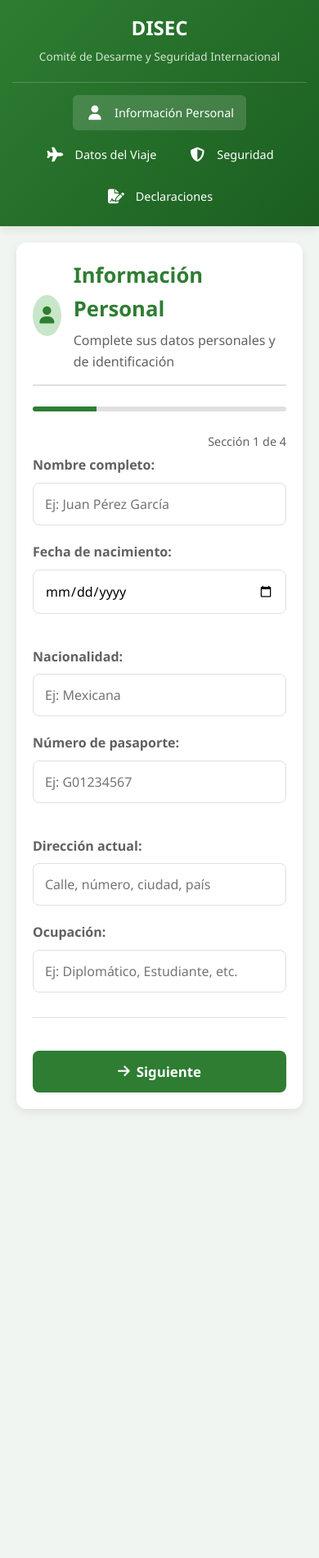
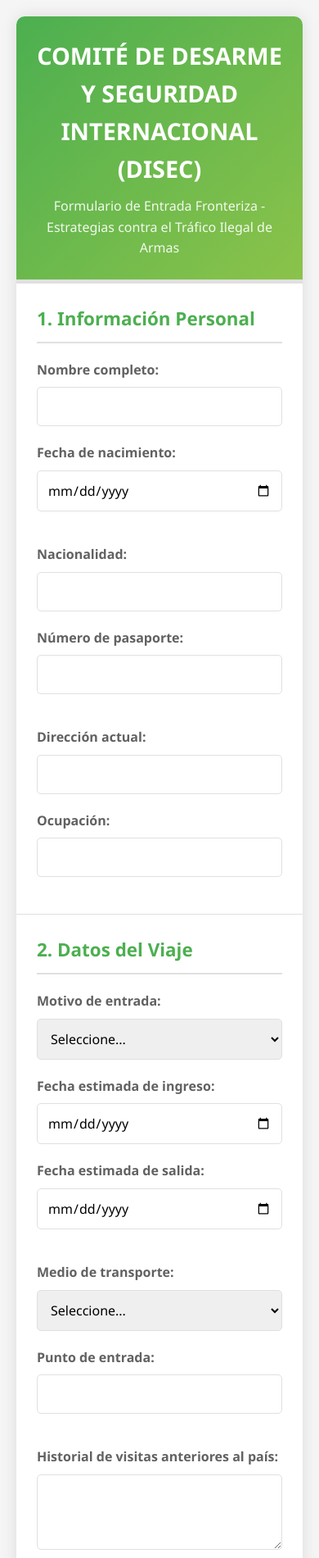
Before and after one commit to Jornielrd/CEPAL, a plain HTML site: page index.html in a window 390 px wide. Shown: the top 1901 px of the page at 82% size. Before the commit the page ends 1403 px from the top, so only its background shows below. Drawn offline with Linux system fonts and the light colour scheme.

Commit message:
Update index.html

```diff
--- a/index.html
+++ b/index.html
@@ -4,17 +4,14 @@
     <meta charset="UTF-8">
     <meta name="viewport" content="width=device-width, initial-scale=1.0">
     <title>DISEC - Formulario de Seguridad Fronteriza</title>
-    <link rel="stylesheet" href="https://cdnjs.cloudflare.com/ajax/libs/font-awesome/6.4.0/css/all.min.css">
     <style>
         :root {
-            --verde-primario: #2E7D32;
-            --verde-secundario: #4CAF50;
-            --verde-claro: #C8E6C9;
+            --verde-primario: #4CAF50;
+            --verde-secundario: #8BC34A;
             --gris-claro: #f5f5f5;
             --gris-medio: #e0e0e0;
             --gris-oscuro: #616161;
             --blanco: #ffffff;
-            --sombra: 0 4px 12px rgba(0, 0, 0, 0.08);
         }
 
         * {
@@ -25,140 +22,55 @@
         }
 
         body {
-            background-color: #f0f5f1;
+            background-color: var(--gris-claro);
             color: #333;
             line-height: 1.6;
-            display: flex;
-            min-height: 100vh;
+            padding: 20px;
         }
 
-        /* Menú lateral */
-        .menu-lateral {
-            width: 260px;
-            background: linear-gradient(135deg, var(--verde-primario), #1B5E20);
-            color: white;
-            padding: 25px 15px;
-            box-shadow: var(--sombra);
-            position: sticky;
-            top: 0;
-            height: 100vh;
-            overflow-y: auto;
+        .container {
+            max-width: 800px;
+            margin: 0 auto;
+            background-color: var(--blanco);
+            border-radius: 10px;
+            box-shadow: 0 0 20px rgba(0, 0, 0, 0.1);
+            overflow: hidden;
         }
 
-        .logo {
+        header {
+            background: linear-gradient(135deg, var(--verde-primario), var(--verde-secundario));
+            color: white;
+            padding: 25px;
             text-align: center;
-            margin-bottom: 30px;
-            padding-bottom: 20px;
-            border-bottom: 1px solid rgba(255, 255, 255, 0.2);
+            border-bottom: 5px solid var(--gris-medio);
         }
 
-        .logo h1 {
-            font-size: 1.5rem;
-            margin-bottom: 5px;
+        h1 {
+            font-size: 1.8rem;
+            margin-bottom: 10px;
         }
 
-        .logo p {
-            font-size: 0.85rem;
-            opacity: 0.8;
-        }
-
-        .menu-items {
-            list-style: none;
-        }
-
-        .menu-items li {
-            margin-bottom: 5px;
-        }
-
-        .menu-items a {
-            display: flex;
-            align-items: center;
-            padding: 12px 15px;
-            color: white;
-            text-decoration: none;
-            border-radius: 6px;
-            transition: all 0.3s ease;
-            font-size: 0.95rem;
-        }
-
-        .menu-items a:hover, .menu-items a.active {
-            background-color: rgba(255, 255, 255, 0.15);
-        }
-
-        .menu-items i {
-            margin-right: 12px;
-            font-size: 1.1rem;
-            width: 24px;
-            text-align: center;
-        }
-
-        /* Contenido principal */
-        .contenido-principal {
-            flex: 1;
-            padding: 30px;
-            overflow-y: auto;
+        .subtitulo {
+            font-size: 1rem;
+            font-weight: normal;
+            opacity: 0.9;
         }
 
         .seccion {
-            background-color: var(--blanco);
-            border-radius: 12px;
-            box-shadow: var(--sombra);
-            padding: 30px;
-            margin-bottom: 30px;
-            display: none;
+            padding: 25px;
+            border-bottom: 1px solid var(--gris-medio);
         }
 
-        .seccion.activa {
-            display: block;
-            animation: fadeIn 0.5s ease;
-        }
-
-        @keyframes fadeIn {
-            from { opacity: 0; transform: translateY(10px); }
-            to { opacity: 1; transform: translateY(0); }
-        }
-
-        .seccion-header {
-            display: flex;
-            align-items: center;
-            margin-bottom: 25px;
-            padding-bottom: 15px;
-            border-bottom: 2px solid var(--gris-medio);
-        }
-
-        .seccion-icono {
-            background-color: var(--verde-claro);
-            width: 50px;
-            height: 50px;
-            border-radius: 50%;
-            display: flex;
-            align-items: center;
-            justify-content: center;
-            margin-right: 15px;
-            color: var(--verde-primario);
-            font-size: 1.3rem;
+        .seccion:last-child {
+            border-bottom: none;
         }
 
         .seccion-titulo {
             color: var(--verde-primario);
-            font-size: 1.6rem;
-        }
-
-        .seccion-descripcion {
-            color: var(--gris-oscuro);
-            font-size: 1rem;
-            margin-top: 5px;
-        }
-
-        /* Estilos del formulario */
-        .form-row {
-            display: flex;
-            gap: 25px;
             margin-bottom: 20px;
-        }
-
-        .form-col {
-            flex: 1;
+            padding-bottom: 10px;
+            border-bottom: 2px solid var(--gris-medio);
+            font-size: 1.4rem;
         }
 
         .form-group {
@@ -174,23 +86,33 @@
 
         input, select, textarea {
             width: 100%;
-            padding: 14px;
+            padding: 12px;
             border: 1px solid var(--gris-medio);
-            border-radius: 8px;
+            border-radius: 5px;
             font-size: 1rem;
-            transition: all 0.3s;
+            transition: border-color 0.3s;
         }
 
         input:focus, select:focus, textarea:focus {
             border-color: var(--verde-primario);
             outline: none;
-            box-shadow: 0 0 0 3px rgba(76, 175, 80, 0.2);
+            box-shadow: 0 0 5px rgba(76, 175, 80, 0.3);
+        }
+
+        .form-row {
+            display: flex;
+            gap: 20px;
+            margin-bottom: 20px;
+        }
+
+        .form-col {
+            flex: 1;
         }
 
         .radio-group {
             display: flex;
-            gap: 25px;
-            margin-top: 8px;
+            gap: 15px;
+            margin-top: 5px;
         }
 
         .radio-option {
@@ -200,224 +122,88 @@
 
         .radio-option input {
             width: auto;
-            margin-right: 8px;
+            margin-right: 5px;
         }
 
         .checkbox-group {
             background-color: var(--gris-claro);
-            padding: 25px;
-            border-radius: 10px;
-            margin-top: 15px;
+            padding: 20px;
+            border-radius: 8px;
+            margin-top: 10px;
         }
 
         .checkbox-item {
-            margin-bottom: 18px;
+            margin-bottom: 15px;
             display: flex;
-            align-items: flex-start;
         }
 
         .checkbox-item input {
             width: auto;
-            margin-right: 12px;
+            margin-right: 10px;
             margin-top: 5px;
         }
 
         .checkbox-item label {
             font-weight: normal;
             margin-bottom: 0;
-            line-height: 1.5;
         }
 
-        /* Botones de navegación */
-        .botones-navegacion {
-            display: flex;
-            justify-content: space-between;
-            margin-top: 30px;
-            padding-top: 25px;
-            border-top: 1px solid var(--gris-medio);
-        }
-
-        .btn {
-            padding: 14px 32px;
-            font-size: 1.05rem;
-            border-radius: 8px;
-            cursor: pointer;
-            transition: all 0.3s;
-            font-weight: 600;
-            display: inline-flex;
-            align-items: center;
-            justify-content: center;
-        }
-
-        .btn i {
-            margin-right: 8px;
-        }
-
-        .btn-anterior {
-            background-color: var(--gris-medio);
-            color: var(--gris-oscuro);
-            border: none;
-        }
-
-        .btn-anterior:hover {
-            background-color: #c5c5c5;
-        }
-
-        .btn-siguiente {
+        button {
             background-color: var(--verde-primario);
             color: white;
             border: none;
+            padding: 14px 28px;
+            font-size: 1.1rem;
+            border-radius: 5px;
+            cursor: pointer;
+            transition: background-color 0.3s;
+            display: block;
+            margin: 30px auto 0;
+            width: 50%;
+            max-width: 250px;
         }
 
-        .btn-siguiente:hover {
-            background-color: #1B5E20;
+        button:hover {
+            background-color: #3d8b40;
         }
 
-        .btn-enviar {
-            background-color: #1B5E20;
-            color: white;
-            border: none;
-            padding: 14px 40px;
-        }
-
-        .btn-enviar:hover {
-            background-color: #0D3A10;
-        }
-
-        /* Footer */
         footer {
             text-align: center;
-            padding: 25px;
+            padding: 20px;
             color: var(--gris-oscuro);
             font-size: 0.9rem;
-            background-color: var(--blanco);
-            border-radius: 12px;
-            box-shadow: var(--sombra);
+            background-color: var(--gris-claro);
             margin-top: 20px;
         }
 
-        /* Responsive */
-        @media (max-width: 992px) {
-            body {
-                flex-direction: column;
-            }
-
-            .menu-lateral {
-                width: 100%;
-                height: auto;
-                position: relative;
-                padding: 15px;
-            }
-
-            .logo {
-                margin-bottom: 15px;
-            }
-
-            .menu-items {
-                display: flex;
-                flex-wrap: wrap;
-                justify-content: center;
-                gap: 8px;
-            }
-
-            .menu-items li {
-                margin-bottom: 0;
-            }
-
-            .menu-items a {
-                padding: 10px 15px;
-                font-size: 0.9rem;
-            }
-        }
-
-        @media (max-width: 768px) {
+        @media (max-width: 600px) {
             .form-row {
                 flex-direction: column;
                 gap: 0;
             }
 
-            .contenido-principal {
-                padding: 20px;
-            }
-
-            .seccion {
-                padding: 20px;
-            }
-
-            .botones-navegacion {
-                flex-direction: column;
-                gap: 15px;
-            }
-
-            .btn {
+            button {
                 width: 100%;
             }
-        }
-
-        .progreso {
-            height: 6px;
-            background-color: var(--gris-medio);
-            border-radius: 3px;
-            margin: 25px 0;
-            overflow: hidden;
-        }
-
-        .progreso-barra {
-            height: 100%;
-            background-color: var(--verde-primario);
-            width: 25%;
-            transition: width 0.5s ease;
-        }
-
-        .seccion-indicador {
-            text-align: right;
-            color: var(--gris-oscuro);
-            font-size: 0.9rem;
-            margin-bottom: 5px;
         }
     </style>
 </head>
 <body>
-    <!-- Menú lateral -->
-    <nav class="menu-lateral">
-        <div class="logo">
-            <h1>DISEC</h1>
-            <p>Comité de Desarme y Seguridad Internacional</p>
-        </div>
+    <div class="container">
+        <header>
+            <h1>COMITÉ DE DESARME Y SEGURIDAD INTERNACIONAL (DISEC)</h1>
+            <p class="subtitulo">Formulario de Entrada Fronteriza - Estrategias contra el Tráfico Ilegal de Armas</p>
+        </header>
 
-        <ul class="menu-items">
-            <li><a href="#" class="active" data-seccion="personal"><i class="fas fa-user"></i> Información Personal</a></li>
-            <li><a href="#" data-seccion="viaje"><i class="fas fa-plane"></i> Datos del Viaje</a></li>
-            <li><a href="#" data-seccion="seguridad"><i class="fas fa-shield-alt"></i> Seguridad</a></li>
-            <li><a href="#" data-seccion="declaraciones"><i class="fas fa-file-signature"></i> Declaraciones</a></li>
-        </ul>
-    </nav>
-
-    <!-- Contenido principal -->
-    <main class="contenido-principal">
-        <!-- Sección 1: Información Personal -->
-        <section id="personal" class="seccion activa">
-            <div class="seccion-header">
-                <div class="seccion-icono">
-                    <i class="fas fa-user"></i>
-                </div>
-                <div>
-                    <h2 class="seccion-titulo">Información Personal</h2>
-                    <p class="seccion-descripcion">Complete sus datos personales y de identificación</p>
-                </div>
-            </div>
-
-            <div class="progreso">
-                <div class="progreso-barra" style="width: 25%;"></div>
-            </div>
-            <div class="seccion-indicador">Sección 1 de 4</div>
-
-            <form>
+        <form id="formularioSeguridad">
+            <!-- Sección 1: Información Personal -->
+            <div class="seccion">
+                <h2 class="seccion-titulo">1. Información Personal</h2>
                 <div class="form-row">
                     <div class="form-col">
                         <div class="form-group">
                             <label for="nombre">Nombre completo:</label>
-                            <input type="text" id="nombre" placeholder="Ej: Juan Pérez García" required>
+                            <input type="text" id="nombre" required>
                         </div>
                     </div>
                     <div class="form-col">
@@ -432,58 +218,35 @@
                     <div class="form-col">
                         <div class="form-group">
                             <label for="nacionalidad">Nacionalidad:</label>
-                            <input type="text" id="nacionalidad" placeholder="Ej: Mexicana" required>
+                            <input type="text" id="nacionalidad" required>
                         </div>
                     </div>
                     <div class="form-col">
                         <div class="form-group">
                             <label for="pasaporte">Número de pasaporte:</label>
-                            <input type="text" id="pasaporte" placeholder="Ej: G01234567" required>
+                            <input type="text" id="pasaporte" required>
                         </div>
                     </div>
                 </div>
 
                 <div class="form-group">
                     <label for="direccion">Dirección actual:</label>
-                    <input type="text" id="direccion" placeholder="Calle, número, ciudad, país" required>
+                    <input type="text" id="direccion" required>
                 </div>
 
                 <div class="form-group">
                     <label for="ocupacion">Ocupación:</label>
-                    <input type="text" id="ocupacion" placeholder="Ej: Diplomático, Estudiante, etc." required>
-                </div>
-            </form>
-
-            <div class="botones-navegacion">
-                <div></div> <!-- Espacio vacío para alinear a la derecha -->
-                <button class="btn btn-siguiente" data-seccion="viaje">
-                    <i class="fas fa-arrow-right"></i> Siguiente
-                </button>
-            </div>
-        </section>
-
-        <!-- Sección 2: Datos del Viaje -->
-        <section id="viaje" class="seccion">
-            <div class="seccion-header">
-                <div class="seccion-icono">
-                    <i class="fas fa-plane"></i>
-                </div>
-                <div>
-                    <h2 class="seccion-titulo">Datos del Viaje</h2>
-                    <p class="seccion-descripcion">Información sobre su itinerario y motivo de viaje</p>
+                    <input type="text" id="ocupacion" required>
                 </div>
             </div>
 
-            <div class="progreso">
-                <div class="progreso-barra" style="width: 50%;"></div>
-            </div>
-            <div class="seccion-indicador">Sección 2 de 4</div>
-
-            <form>
+            <!-- Sección 2: Datos del Viaje -->
+            <div class="seccion">
+                <h2 class="seccion-titulo">2. Datos del Viaje</h2>
                 <div class="form-group">
                     <label for="motivo">Motivo de entrada:</label>
                     <select id="motivo" required>
-                        <option value="">Seleccione una opción...</option>
+                        <option value="">Seleccione...</option>
                         <option value="diplomatico">Misión Diplomática</option>
                         <option value="negocios">Negocios</option>
                         <option value="turismo">Turismo</option>
@@ -522,45 +285,20 @@
                     <div class="form-col">
                         <div class="form-group">
                             <label for="puntoEntrada">Punto de entrada:</label>
-                            <input type="text" id="puntoEntrada" placeholder="Ej: Aeropuerto Internacional" required>
+                            <input type="text" id="puntoEntrada" required>
                         </div>
                     </div>
                 </div>
 
                 <div class="form-group">
                     <label for="visitasAnteriores">Historial de visitas anteriores al país:</label>
-                    <textarea id="visitasAnteriores" rows="4" placeholder="Describa visitas previas, fechas y motivos"></textarea>
-                </div>
-            </form>
-
-            <div class="botones-navegacion">
-                <button class="btn btn-anterior" data-seccion="personal">
-                    <i class="fas fa-arrow-left"></i> Anterior
-                </button>
-                <button class="btn btn-siguiente" data-seccion="seguridad">
-                    <i class="fas fa-arrow-right"></i> Siguiente
-                </button>
-            </div>
-        </section>
-
-        <!-- Sección 3: Seguridad y Antecedentes -->
-        <section id="seguridad" class="seccion">
-            <div class="seccion-header">
-                <div class="seccion-icono">
-                    <i class="fas fa-shield-alt"></i>
-                </div>
-                <div>
-                    <h2 class="seccion-titulo">Seguridad y Antecedentes</h2>
-                    <p class="seccion-descripcion">Declaraciones de seguridad según normativas DISEC</p>
+                    <textarea id="visitasAnteriores" rows="3"></textarea>
                 </div>
             </div>
 
-            <div class="progreso">
-                <div class="progreso-barra" style="width: 75%;"></div>
-            </div>
-            <div class="seccion-indicador">Sección 3 de 4</div>
-
-            <form>
+            <!-- Sección 3: Seguridad y Antecedentes -->
+            <div class="seccion">
+                <h2 class="seccion-titulo">3. Seguridad y Antecedentes</h2>
                 <div class="form-group">
                     <label>¿Tiene antecedentes penales o investigaciones en curso?</label>
                     <div class="radio-group">
@@ -591,8 +329,69 @@
 
                 <div class="form-group">
                     <label for="ingresoDenegado">Historial de ingreso denegado en otros países:</label>
-                    <textarea id="ingresoDenegado" rows="3" placeholder="País, fecha y motivo de denegación"></textarea>
+                    <textarea id="ingresoDenegado" rows="2"></textarea>
                 </div>
 
                 <div class="form-group">
-                    <label>¿Transporta armas o
+                    <label>¿Transporta armas o materiales peligrosos?</label>
+                    <div class="radio-group">
+                        <div class="radio-option">
+                            <input type="radio" id="armasNo" name="armas" value="no" required>
+                            <label for="armasNo">No</label>
+                        </div>
+                        <div class="radio-option">
+                            <input type="radio" id="armasSi" name="armas" value="si" required>
+                            <label for="armasSi">Sí</label>
+                        </div>
+                    </div>
+                </div>
+            </div>
+
+            <!-- Sección 4: Declaraciones y Consentimientos -->
+            <div class="seccion">
+                <h2 class="seccion-titulo">4. Declaraciones y Consentimientos</h2>
+                <div class="checkbox-group">
+                    <div class="checkbox-item">
+                        <input type="checkbox" id="verificacion" required>
+                        <label for="verificacion">Autorizo la verificación de mis antecedentes por las autoridades competentes para fines de seguridad fronteriza.</label>
+                    </div>
+
+                    <div class="checkbox-item">
+                        <input type="checkbox" id="revision" required>
+                        <label for="revision">Consiento la revisión física y de mi equipaje como parte de los protocolos de seguridad contra el tráfico de armas.</label>
+                    </div>
+
+                    <div class="checkbox-item">
+                        <input type="checkbox" id="datos" required>
+                        <label for="datos">Acepto el uso de mis datos para fines de seguridad nacional y cooperación internacional contra el tráfico ilícito.</label>
+                    </div>
+                </div>
+            </div>
+
+            <button type="submit">Enviar Declaración</button>
+        </form>
+
+        <footer>
+            <p>DISEC - Comité de Desarme y Seguridad Internacional | Modelo de Naciones Unidas</p>
+            <p>© 2025 - Todos los derechos reservados</p>
+        </footer>
+    </div>
+
+    <script>
+        document.getElementById('formularioSeguridad').addEventListener('submit', function(e) {
+            e.preventDefault();
+
+            // Validación adicional podría ir aquí
+            alert('Formulario enviado con éxito. Gracias por su declaración.');
+            // this.reset(); // Descomentar para limpiar el formulario después de enviar
+        });
+
+        // Mejorar experiencia en móviles
+        if (window.innerWidth < 768) {
+            document.querySelectorAll('input, select, textarea').forEach(element => {
+                element.style.fontSize = '16px'; // Evitar zoom en iOS
+            });
+        }
+    </script>
+</body>
+                        </html>
```
